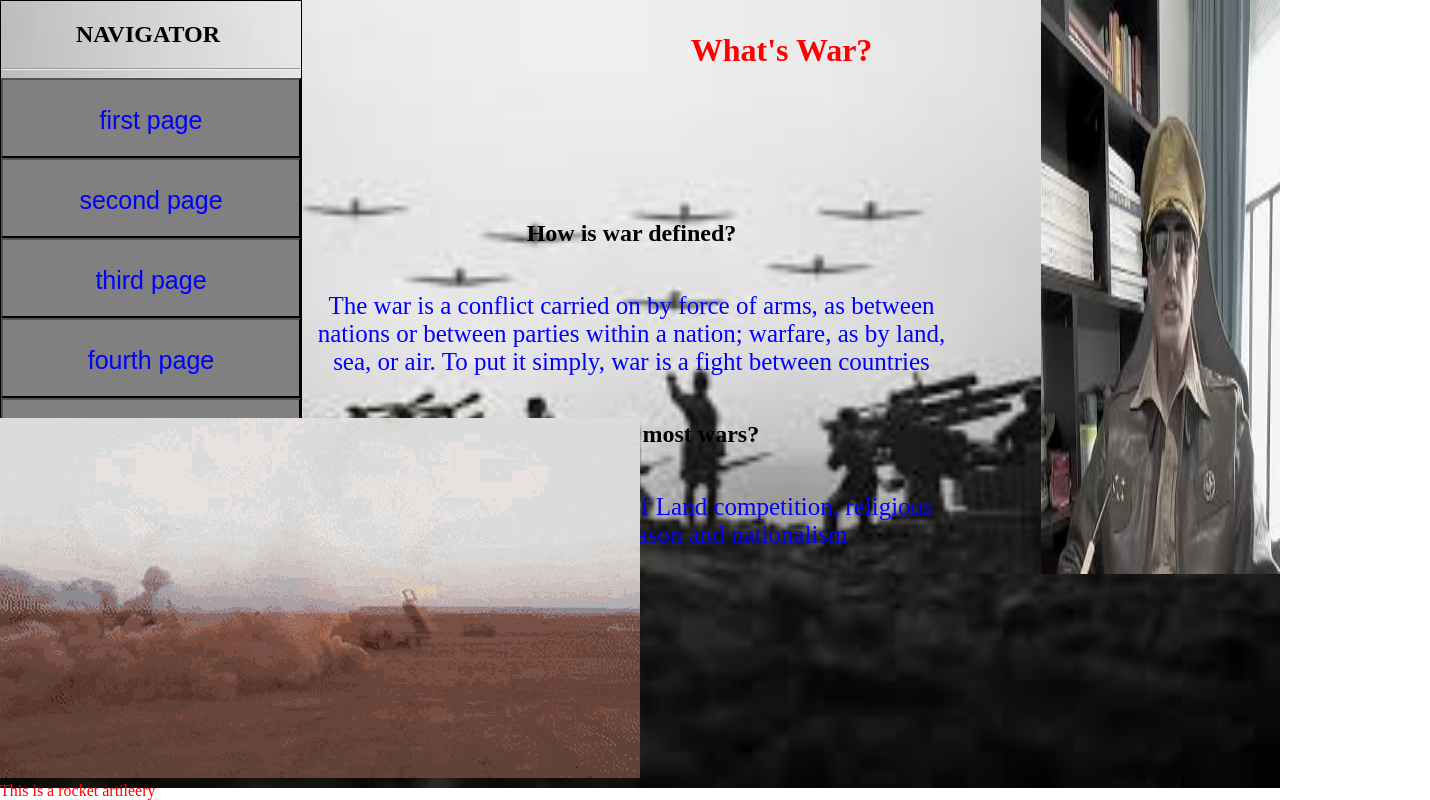
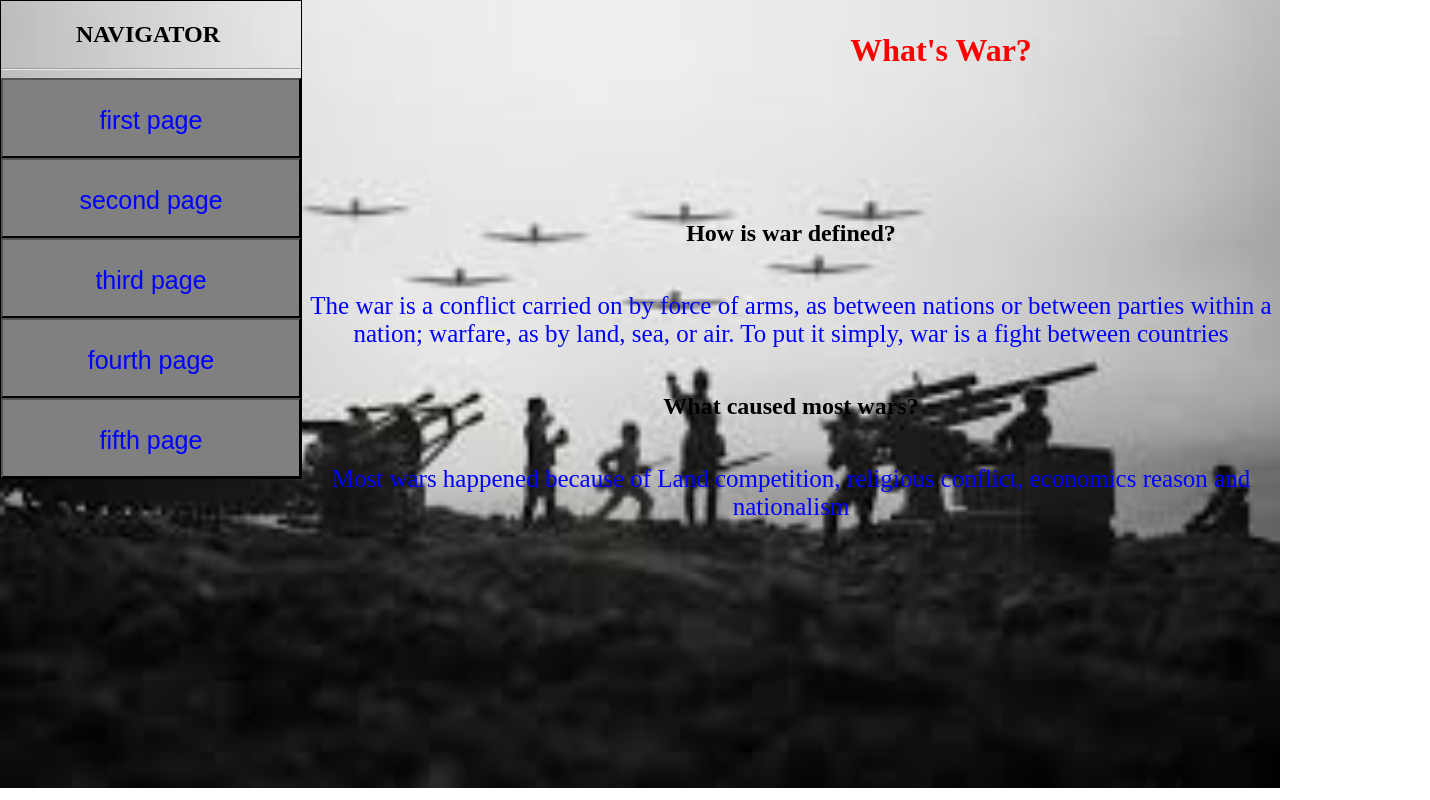
Before and after one commit to NeilLin0404/NeilLin0404.github.io, a plain HTML site: page second.html in a window 1280 px wide. Shown: the whole page, 1430 px wide, since content can reach past the window. Drawn offline with Linux system fonts and the light colour scheme.

Commit message:
Update second.html

```diff
--- a/second.html
+++ b/second.html
@@ -39,11 +39,7 @@
             <h2>What caused most wars?</h2>
             <p>Most wars happened because of Land competition, religious conflict, economics reason and nationalism</p>
         </div>
-    </div><figure><figcaption style="color: red;">
-    <div class="cornersecond">
-
-        <img src="himars-rocket-artillery.gif">This is a rocket artileery</figcaption>
-    </figure><img src="michelasus.jpeg"></div>
+    </div>
 </body>
 
 </body>
```
